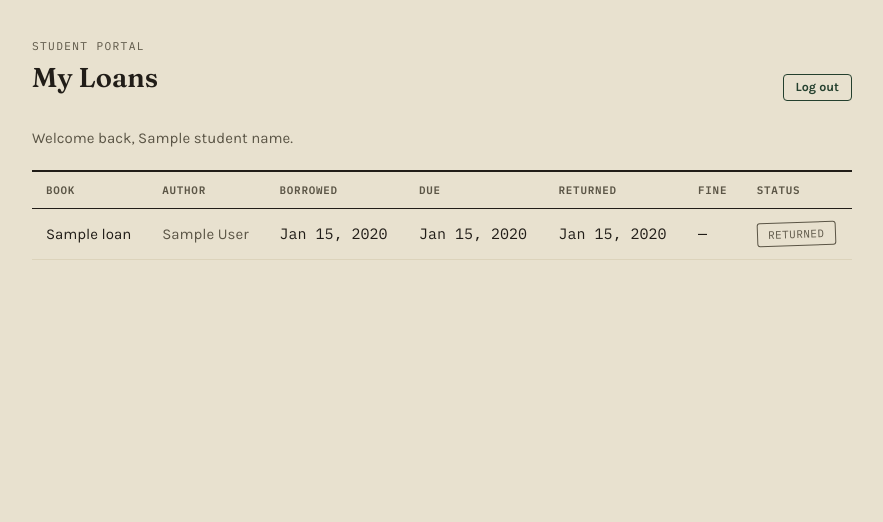
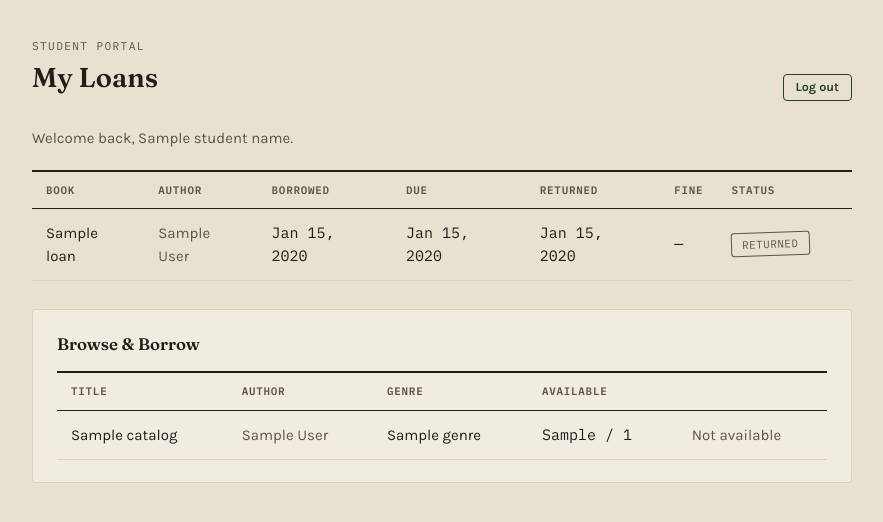
Before and after one commit to Jontyyyyy/library_management_system, a Python web app: template templates/student_dashboard.html in a window 1280 px wide. Shown: the top 522 px of the page, without its empty margins (198-1081 px from the left). Run offline with Jinja, Linux system fonts and the light colour scheme; the template is opened without the code that fills it: most values are stand-ins (such as "Sample title", 1, 10 or a date in 2020).

Commit message:
Update student_dashboard.html

```diff
--- a/templates/student_dashboard.html
+++ b/templates/student_dashboard.html
@@ -43,6 +43,7 @@
             <th>Returned</th>
             <th class="num">Fine</th>
             <th>Status</th>
+            <th></th>
           </tr>
         </thead>
         <tbody>
@@ -63,6 +64,13 @@
               <span class="stamp stamp--ontime">On loan</span>
               {% endif %}
             </td>
+            <td>
+              {% if l.status == 'borrowed' %}
+              <form method="POST" action="{{ url_for('student_return', transaction_id=l.transaction_id) }}">
+                <button type="submit" class="btn btn-outline btn-sm">Return</button>
+              </form>
+              {% endif %}
+            </td>
           </tr>
           {% endfor %}
         </tbody>
@@ -71,6 +79,46 @@
     {% else %}
     <p class="empty-note">You haven't borrowed any books yet — check back after your first visit to the library.</p>
     {% endif %}
+
+    <div class="panel" style="margin-top:28px;">
+      <h2>Browse &amp; Borrow</h2>
+      {% if catalog %}
+      <div class="table-wrap">
+        <table>
+          <thead>
+            <tr>
+              <th>Title</th>
+              <th>Author</th>
+              <th>Genre</th>
+              <th class="num">Available</th>
+              <th></th>
+            </tr>
+          </thead>
+          <tbody>
+            {% for b in catalog %}
+            <tr>
+              <td>{{ b.title }}</td>
+              <td class="muted">{{ b.author }}</td>
+              <td>{{ b.genre or '—' }}</td>
+              <td class="num">{{ b.available_copies }} / {{ b.total_copies }}</td>
+              <td>
+                {% if b.available_copies > 0 %}
+                <form method="POST" action="{{ url_for('student_borrow', book_id=b.book_id) }}">
+                  <button type="submit" class="btn btn-sm">Borrow</button>
+                </form>
+                {% else %}
+                <span class="muted">Not available</span>
+                {% endif %}
+              </td>
+            </tr>
+            {% endfor %}
+          </tbody>
+        </table>
+      </div>
+      {% else %}
+      <p class="empty-note">No books in the catalog yet.</p>
+      {% endif %}
+    </div>
   </main>
 </body>
 </html>
```
